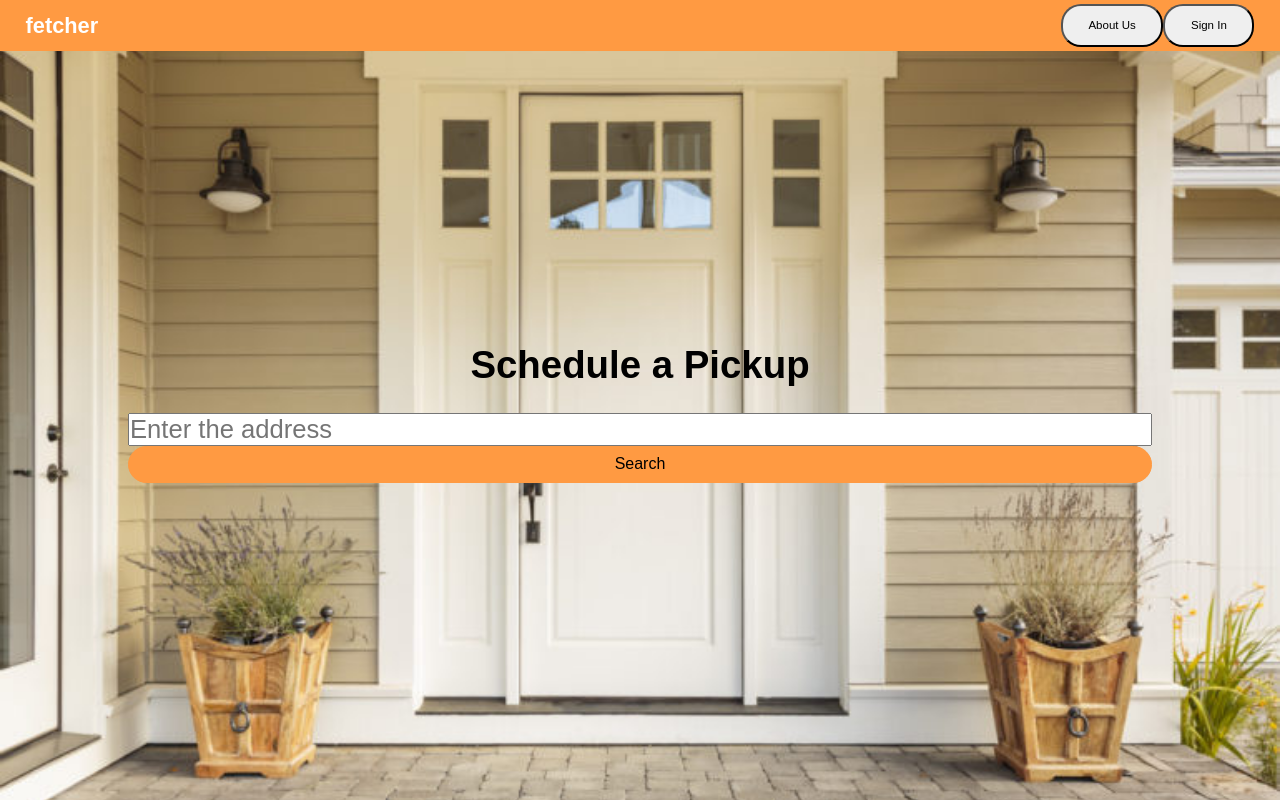
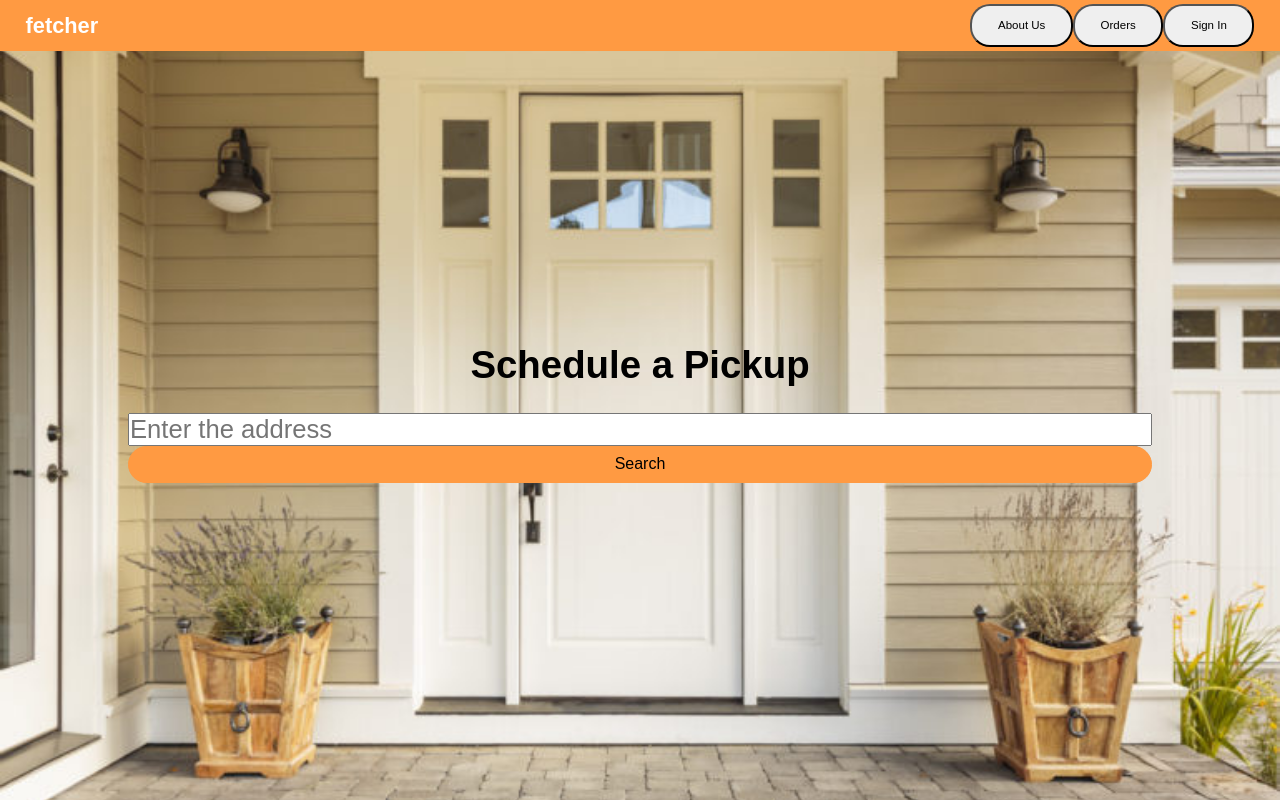
Before and after one commit to Hamza975A/Fetcher, a Next.js app in the folder frontend/: page / in a window 1280 px wide. Built offline with nearby package versions, Linux system fonts and the light colour scheme.

Commit message:
Bug fix & Orders button in navbar

```diff
--- a/frontend/components/GlobalComponents.js
+++ b/frontend/components/GlobalComponents.js
@@ -13,6 +13,8 @@ export const GlobalContainer = styled.div`
   flex-direction: column;
   padding: 90px 50px;
 `;
+
+export const SimpleContainer = styled.div``;
 
 export const SpacedContainer = styled.div`
   display: flex;
--- a/frontend/components/Layout.js
+++ /dev/null
@@ -1,17 +0,0 @@
-import React from "react";
-
-import styled from "styled-components";
-
-export const Container = styled.div`
-  max-width: 1280px;
-  width: 100%;
-  margin: auto;
-`;
-
-export const Layout = ({ children }) => {
-  return (
-    <Container>
-      <main>{children}</main>
-    </Container>
-  );
-};
--- a/frontend/components/Navbar.js
+++ b/frontend/components/Navbar.js
@@ -52,8 +52,15 @@ export const Navbar = ({ children }) => {
     <Nav>
       <Logo href="/">fetcher</Logo>
       <MenuContainer>
-        <MenuLink href="#">About Us</MenuLink>
-        <MenuLink href="#">Sign In</MenuLink>
+        <MenuLink>
+          <a href="#about">About Us</a>
+        </MenuLink>
+        <MenuLink>
+          <a href="/orders-list">Orders</a>
+        </MenuLink>
+        <MenuLink>
+          <a href="#sign-in">Sign In</a>
+        </MenuLink>
       </MenuContainer>
     </Nav>
   );
--- a/frontend/pages/index.js
+++ b/frontend/pages/index.js
@@ -1,6 +1,6 @@
 import React from "react";
+import { SimpleContainer } from "../components/GlobalComponents";
 import { HomePage } from "../components/Home-Page";
-import { Layout } from "../components/Layout";
 
 /**
  * Home page for the website.
@@ -8,8 +8,8 @@ import { Layout } from "../components/Layout";
  */
 export default function Home() {
   return (
-    <Layout>
+    <SimpleContainer>
       <HomePage />
-    </Layout>
+    </SimpleContainer>
   );
 }
```
